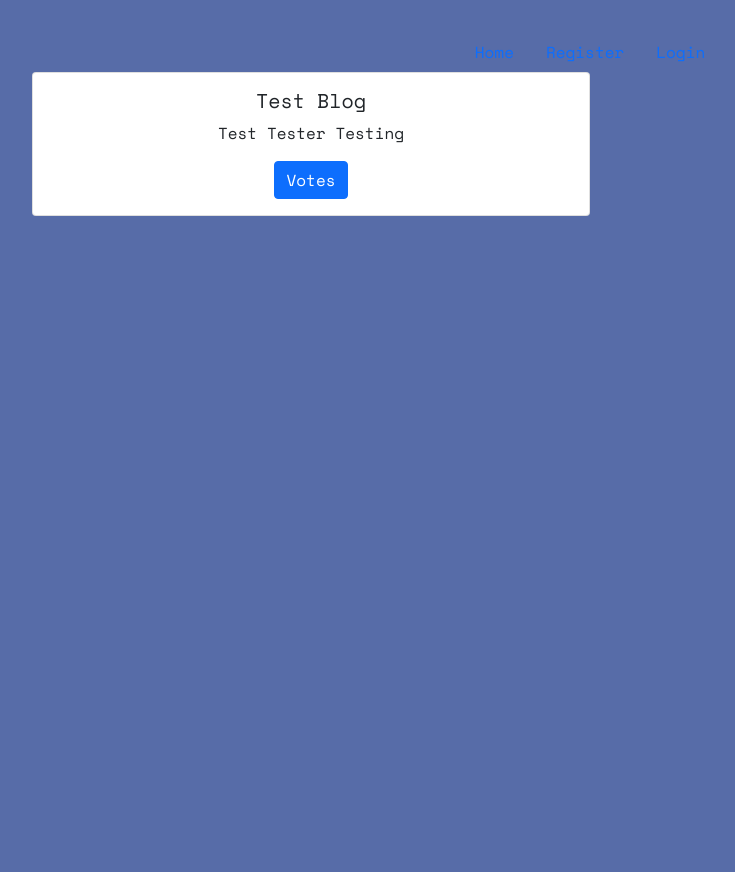
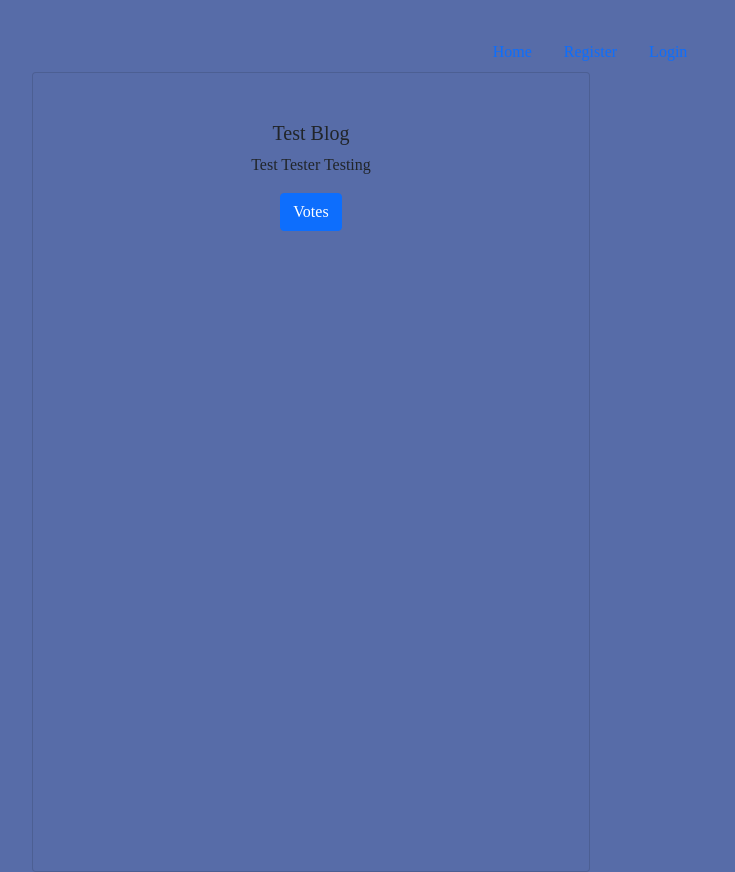
Before and after one commit to M0nicah/blog-app, a Python web app: template app/templates/index.html in a window 1280 px wide. Shown: the whole page, without its empty margins (50-785 px from the left). Before the commit the page ends 216 px from the top, so only its background shows below. Run offline with Jinja, Linux system fonts and the light colour scheme; the template is opened without the code that fills it, so the values that code supplies are empty; some libraries are stand-ins or nearby versions.

Commit message:
add css files

```diff
--- /dev/null
+++ b/app/static/css/index.css
@@ -0,0 +1,4 @@
+.hero{
+background-color: #576CA8;
+
+}
--- a/app/templates/index.html
+++ b/app/templates/index.html
@@ -6,20 +6,10 @@
   href="{{ url_for('static', filename='css/index.css') }}"
 />
 <style>
-  @import url("https://fonts.googleapis.com/css2?family=Space+Mono&display=swap");
-
-  .font {
-    font-family: "Space Mono", monospace;
-  }
-  .form-section {
-    background-color: #101935;
-    height: 100vh;
-    width: 100vw;
-  }
 </style>
 {% block blog %}
 
-<div class="card w-50 text-center justify-content-center">
+<div class="card hero w-50 text-center justify-content-center">
     <div class="card-body">
       <h5 class="card-title">Test Blog</h5>
       <p class="card-text">Test Tester Testing</p>
--- /dev/null
+++ b/app/templates/logout.html
@@ -0,0 +1,5 @@
+{% extends "base.html" %} {% block content %}
+<link rel="stylesheet" type="text/css" href="{{ url_for('static', filename='css/logout.css') }}">
+<div>
+    <h1>Sad to see you leave😔</h1>
+</div>
```
Also changed, not shown: app/static/css/login.css (added), app/static/css/logout.css (added), app/static/hero.jpg (added), package-lock.json (added).
